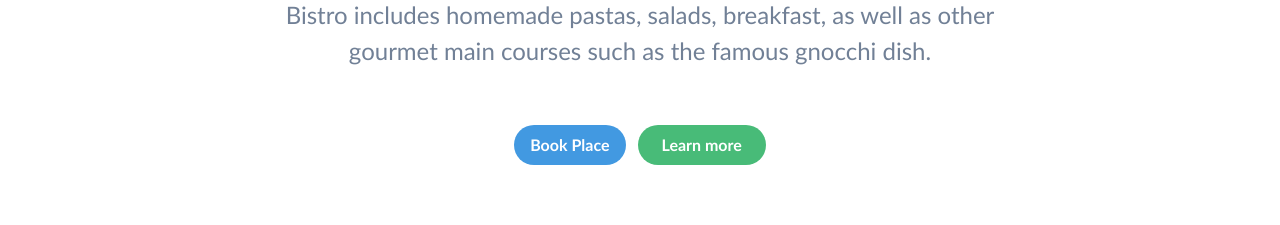
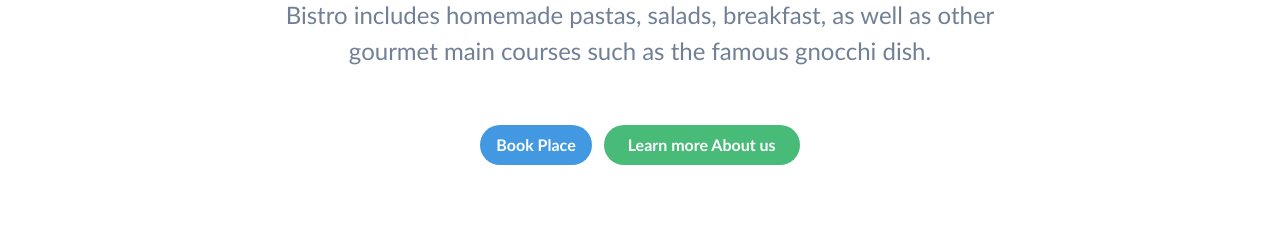
Before and after one commit to farizwrmn/CompanyProfile, a Next.js app: page / in a window 1280 px wide. Shown: the part 1380-1605 px from the top of the page. Built offline with nearby package versions, Linux system fonts and the light colour scheme.

Commit message:
finalisasi

```diff
--- a/src/app/home/overview.tsx
+++ b/src/app/home/overview.tsx
@@ -74,7 +74,7 @@
                 textDecoration: "none",
               }}
             >
-              <Link href="/About">Learn more</Link>
+              <Link href="/About">Learn more About us</Link>
             </Button>
           </Stack>
         </Stack>
```
